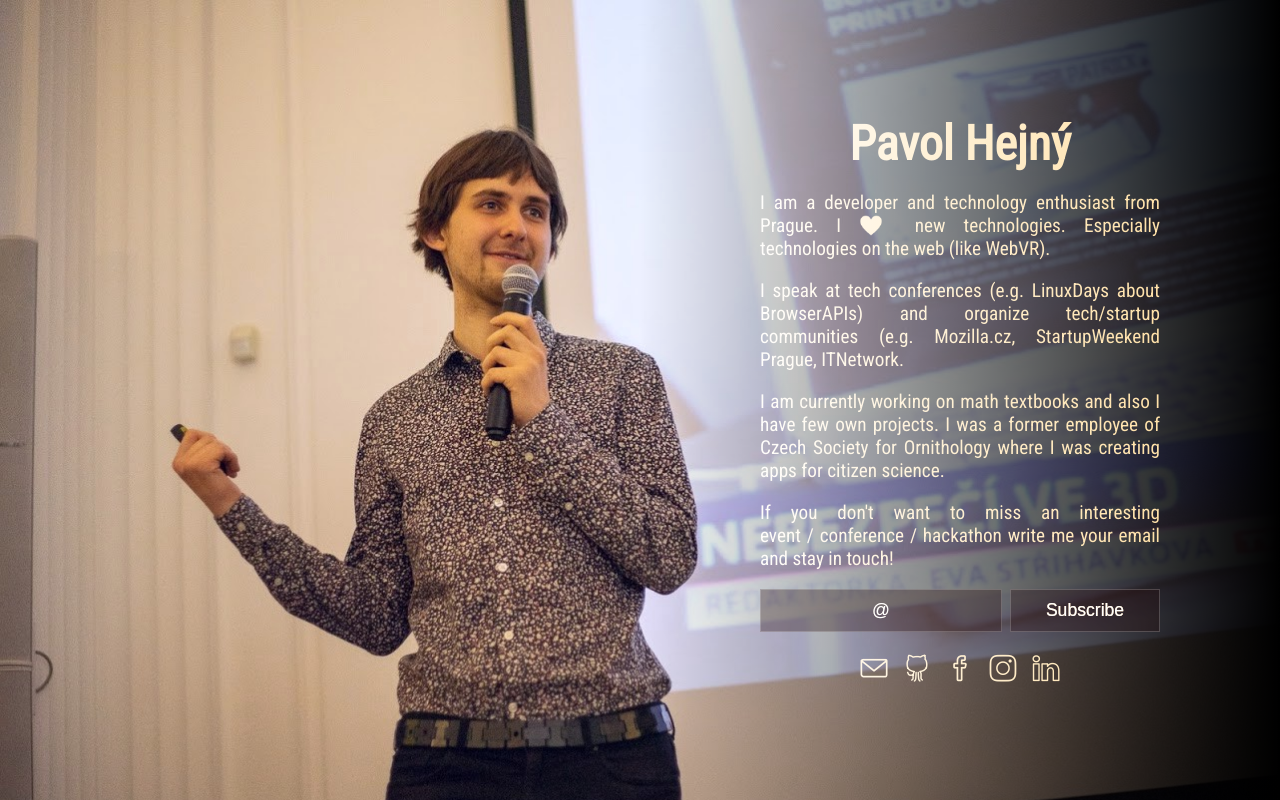
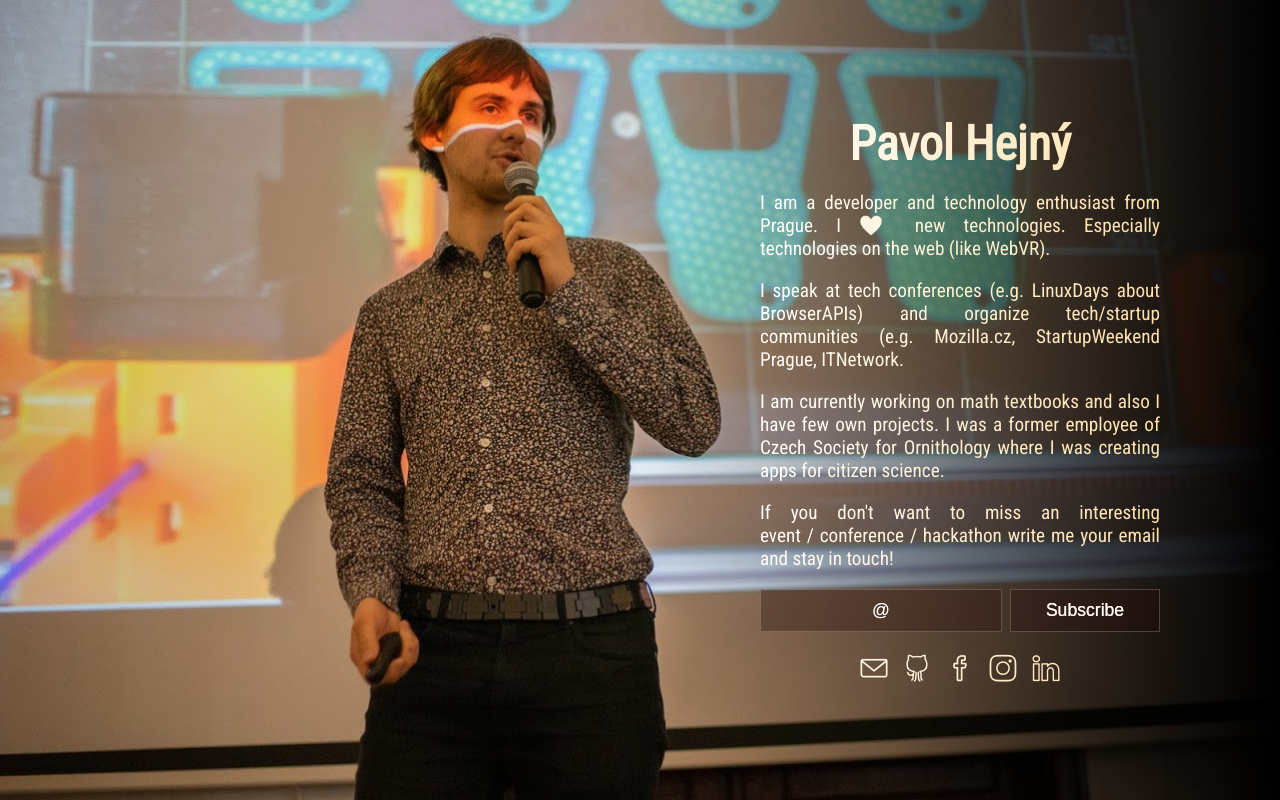
Before and after one commit to hejny/pavolhejny-old, a PHP site: page / in a window 1280 px wide. Run offline with PHP 8.4, Linux system fonts and the light colour scheme; some libraries are stand-ins or nearby versions.

Commit message:
Background

```diff
--- a/index.css
+++ b/index.css
@@ -4,7 +4,7 @@ body {
     padding: 0;
     margin: 0;
     min-height: 100vh;
-    background: url(./assets/background/free-spirit-1.jpg);
+    background: url(./assets/background/free-spirit-2.jpg);
     background-size: cover;
     background-repeat: no-repeat;
     background-color: #000;
--- a/index.html
+++ b/index.html
@@ -94,6 +94,8 @@
                                 href="/virtualni-realita-na-webu-2018-11-14"
                                 >like WebVR</a
                             >).
+
+                            <!--Making a world a better place using modern tools. 👾-->
                         </p>
                         <p>
                             I speak at tech conferences (e.g.
```
